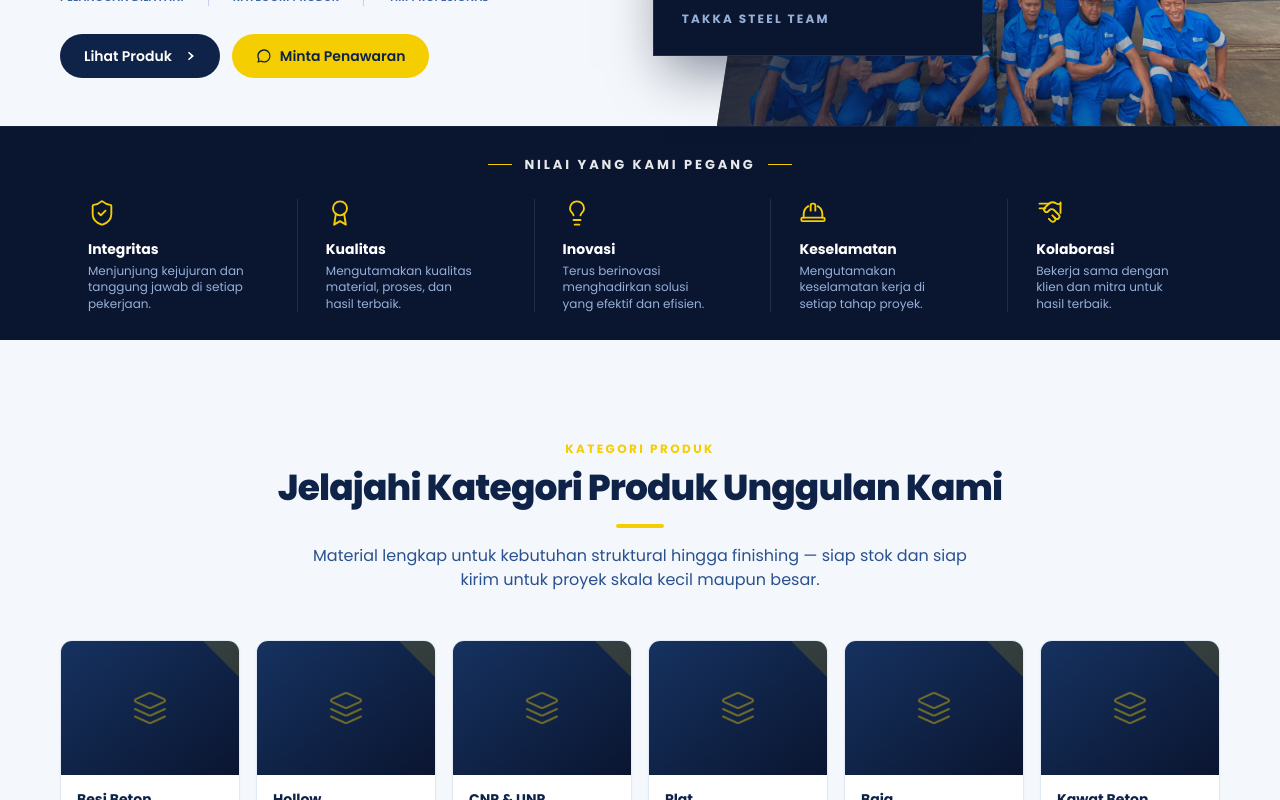
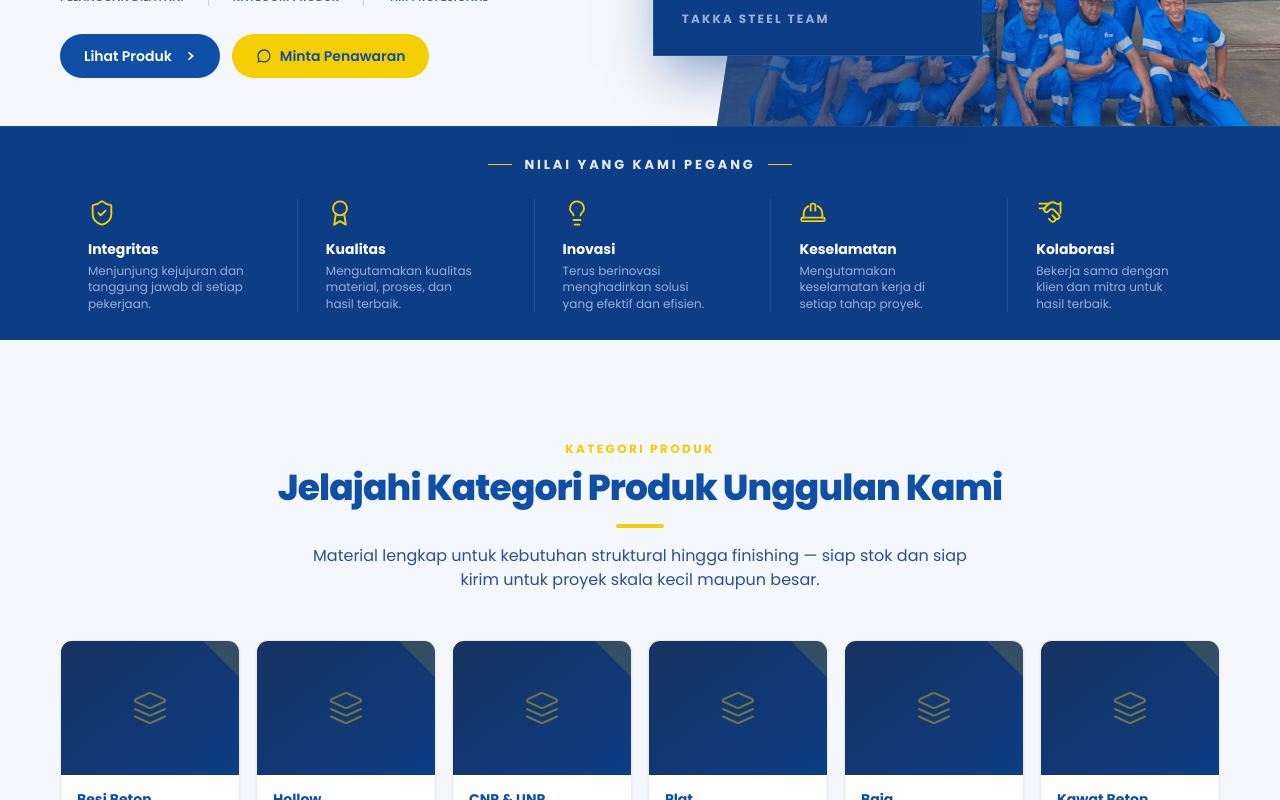
Before and after one commit to nflFauzan/takka-steel, a Next.js app: page / in a window 1280 px wide. Shown: the part 1260-2060 px from the top of the page. Built offline with nearby package versions, Linux system fonts and the light colour scheme.

Commit message:
feat: initialize global CSS with base styles and update brand color palette in Tailwind configuration

```diff
--- a/src/app/globals.css
+++ b/src/app/globals.css
@@ -44,7 +44,7 @@ html {
   }
 
   .btn-dark {
-    @apply btn bg-steel-900 text-white hover:bg-accent focus:ring-steel-700;
+    @apply btn bg-steel-900 text-white hover:bg-steel-950 focus:ring-steel-700;
   }
 
   /* Gold CTA — used for high-emphasis accents. */
--- a/tailwind.config.ts
+++ b/tailwind.config.ts
@@ -20,8 +20,8 @@ const config: Config = {
           600: "#2a518f",
           700: "#1d4079",
           800: "#163260",
-          900: "#0f2248",
-          950: "#0a1530",
+          900: "#104FA6",
+          950: "#0d3d85",
         },
         accent: {
           DEFAULT: "#104FA6",
@@ -44,15 +44,15 @@ const config: Config = {
         heading: ["var(--font-heading)", "system-ui", "sans-serif"],
       },
       backgroundImage: {
-        "navy-gradient": "linear-gradient(135deg, #1a63c4 0%, #0d3d85 100%)",
+        "navy-gradient": "linear-gradient(135deg, #104FA6 0%, #0d3d85 100%)",
         "gold-gradient": "linear-gradient(135deg, #F5CE02 0%, #d4af00 100%)",
       },
       borderRadius: {
         card: "8px", // corporate, not overly rounded
       },
       boxShadow: {
-        card: "0 2px 16px rgba(56, 78, 137, 0.08)",
-        "card-hover": "0 8px 32px rgba(56, 78, 137, 0.16)",
+        card: "0 2px 16px rgba(16, 79, 166, 0.08)",
+        "card-hover": "0 8px 32px rgba(16, 79, 166, 0.16)",
         cta: "0 4px 24px rgba(212, 175, 55, 0.35)",
       },
       container: {
```
